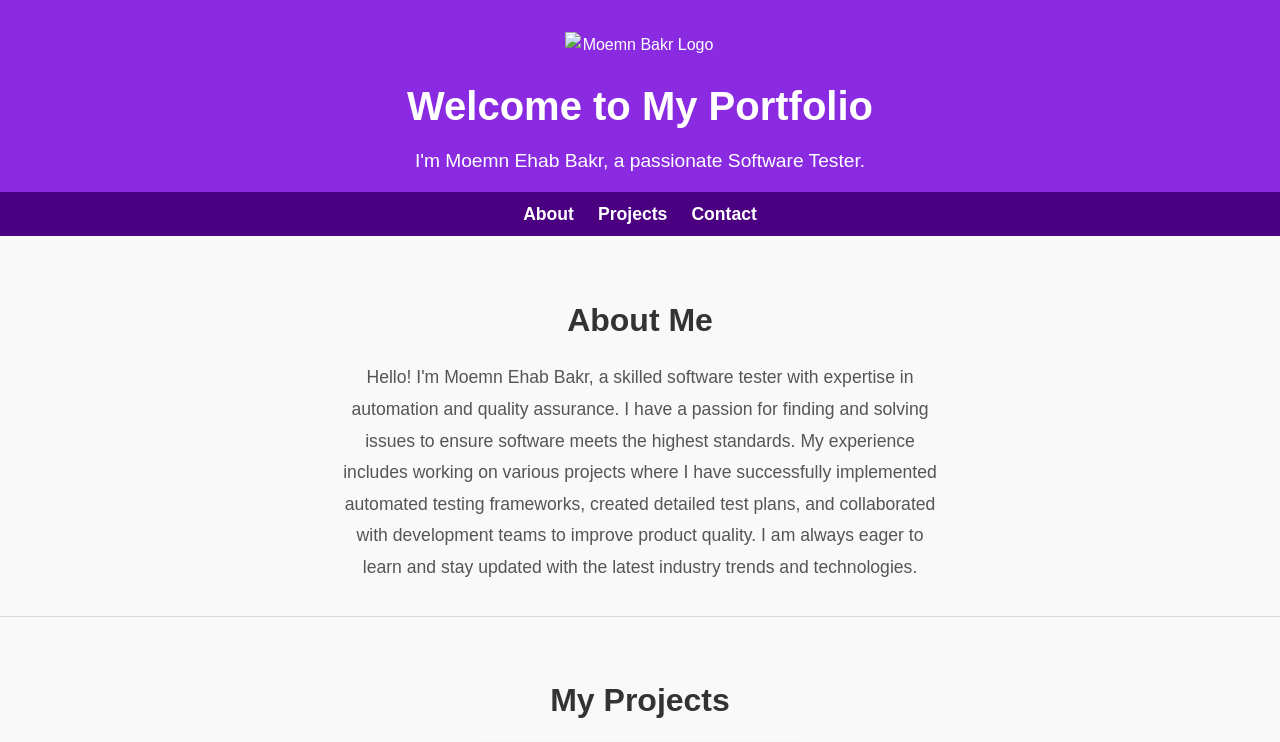
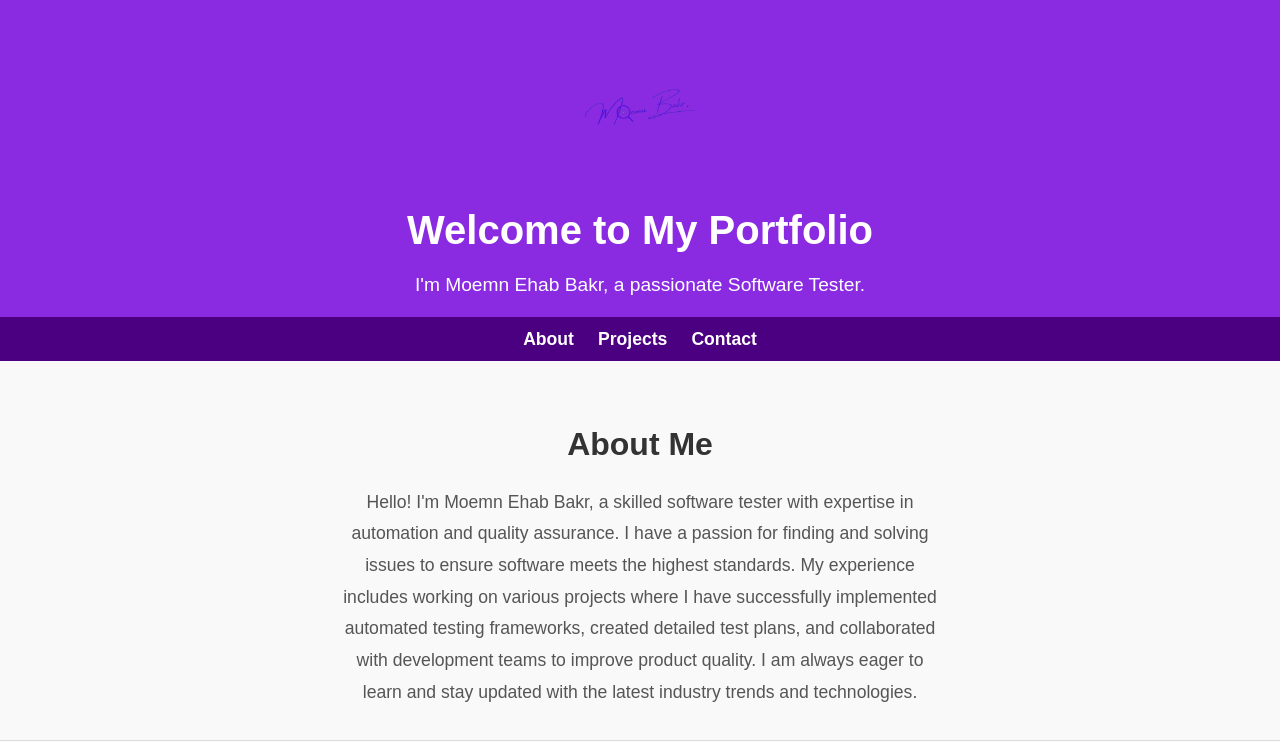
Before and after one commit to moemn29/moemn29.github.io, a plain HTML site: page index.html in a window 1280 px wide. Shown: the top 742 px of the page. Drawn offline with Linux system fonts and the light colour scheme.

Commit message:
Update index.html

```diff
--- a/index.html
+++ b/index.html
@@ -10,7 +10,7 @@
     <header>
         <div class="container">
             <div class="logo-container">
-                <img src="logo.png" alt="Moemn Bakr Logo" class="logo">
+                <img src="logo-removebg-preview.png" alt="Moemn Bakr Logo" class="logo">
             </div>
             <h1>Welcome to My Portfolio</h1>
             <p>I'm Moemn Ehab Bakr, a passionate Software Tester.</p>
```
